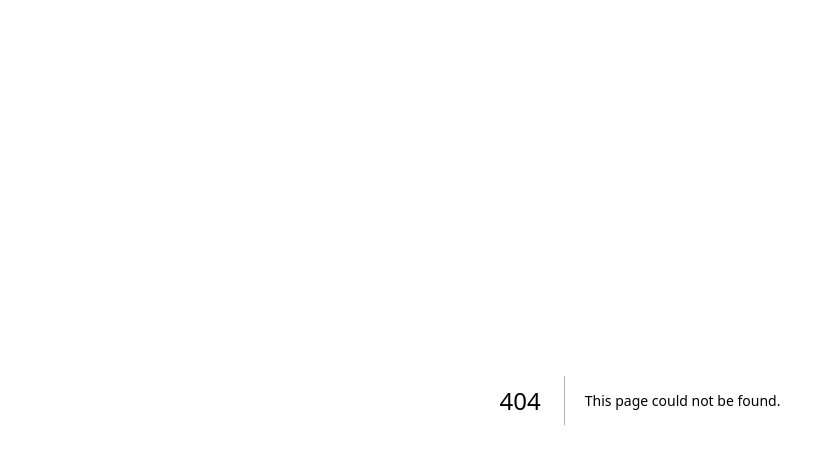
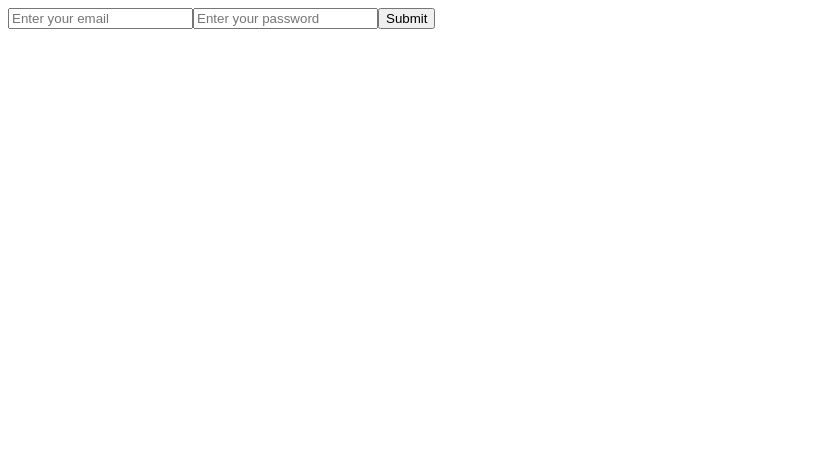
Before and after one commit to ojlennon/web, a Next.js app: page /signup in a window 1280 px wide. Before the commit this address had no page. Shown: the top 464 px of the page, without its empty margins (0-835 px from the left). Built offline with nearby package versions, Linux system fonts and the light colour scheme; no server answers.

Commit message:
some more auth

```diff
--- a/src/app/layout.js
+++ b/src/app/layout.js
@@ -1,5 +1,6 @@
 import localFont from "next/font/local";
 import "./globals.css";
+import { TopBar } from "@/components/TopBar";
 
 const geistSans = localFont({
   src: "./fonts/GeistVF.woff",
--- a/src/app/page.js
+++ b/src/app/page.js
@@ -6,7 +6,7 @@ import { useState, useEffect, use, Suspense } from "react";
 import { TopBar } from "@/components/TopBar";
 import PostList from "@/components/PostList";
 import Layout from "@/components/layout";
-import Login from "@/pages/login";
+import Login from "@/components/LoginForm";
 
 
 export default function Home() {
@@ -20,7 +20,6 @@ export default function Home() {
     <div>
       <Layout>
         <PostList />
-        <Login/>
       </Layout>
 
       {/* <div id="aboutUs">
--- a/src/components/TopBar.jsx
+++ b/src/components/TopBar.jsx
@@ -51,7 +51,7 @@ export function TopBar() {
                 <Link href="/login">Login</Link>
             </p>
             <p>
-                <Link href="">Sign Up</Link>
+                <Link href="/signup">Sign Up</Link>
             </p>
         </div>
     </div>
--- /dev/null
+++ b/src/pages/signup/index.js
@@ -0,0 +1,42 @@
+import { supabase } from "@/lib/supabase";
+import { useState } from "react";
+
+export default function SignUpForm() {
+  const [email, setEmail] = useState("");
+  const [password, setPassword] = useState("");
+
+  async function signUpNewUser(event) {
+    event.preventDefault();
+    const { data, error } = await supabase.auth.signUp({
+      email: email,
+      password: password,
+    });
+    if (error) {
+      console.error("Error signing up:", error.message);
+    } else {
+      console.log("Sign up successful:", data);
+    }
+  }
+
+  return (
+    <div className="flex">
+      <form onSubmit={signUpNewUser}>
+        <input
+          type="email"
+          placeholder="Enter your email"
+          value={email}
+          onChange={(e) => setEmail(e.target.value)}
+          required
+        />
+        <input
+          type="password"
+          placeholder="Enter your password"
+          value={password}
+          onChange={(e) => setPassword(e.target.value)}
+          required
+        />
+        <button type="submit">Submit</button>
+      </form>
+    </div>
+  );
+}
```
Also changed, not shown: src/components/LoginForm.jsx (added, +44 -0 lines), src/pages/login/index.jsx (+4 -25 lines).
